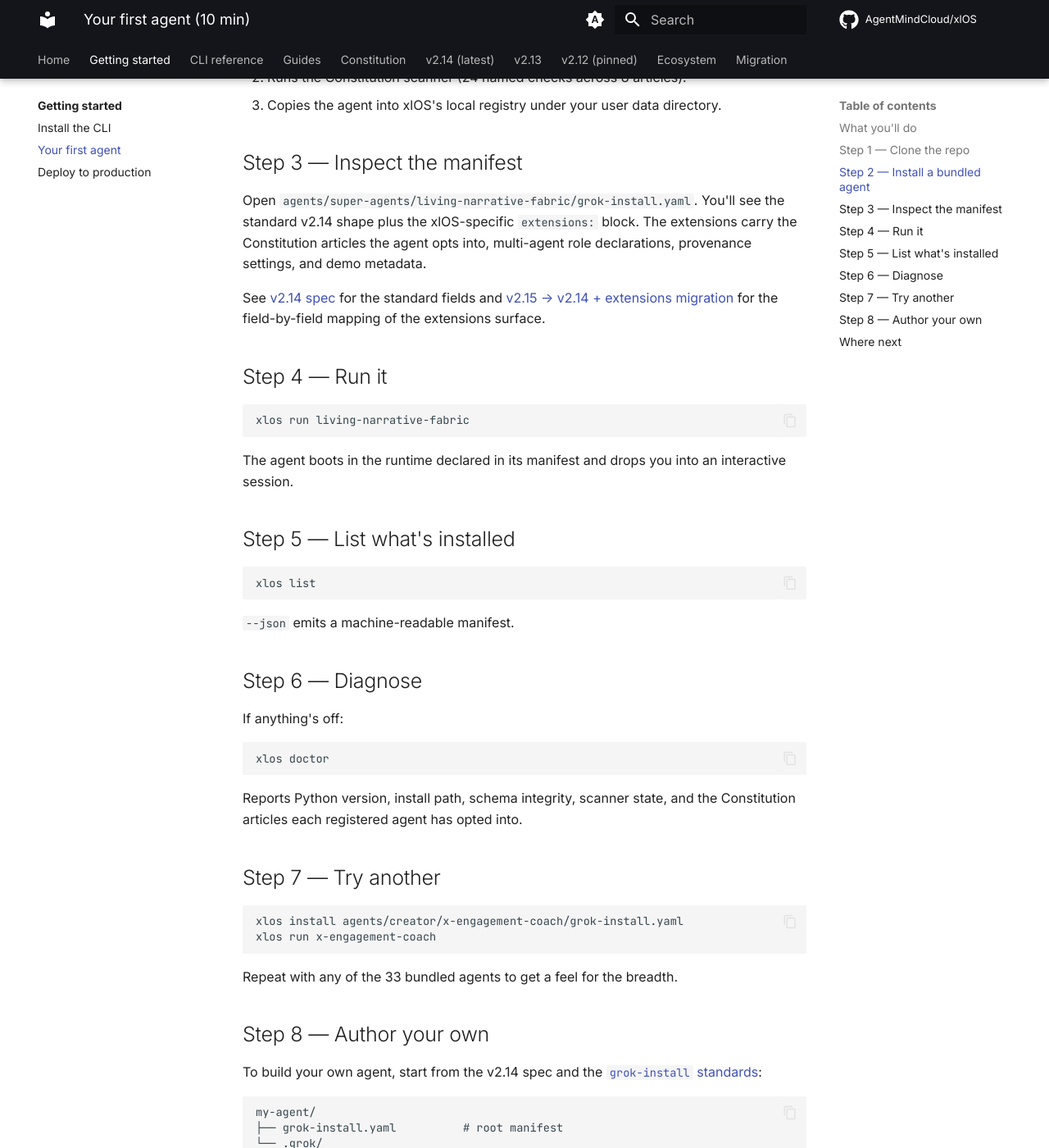
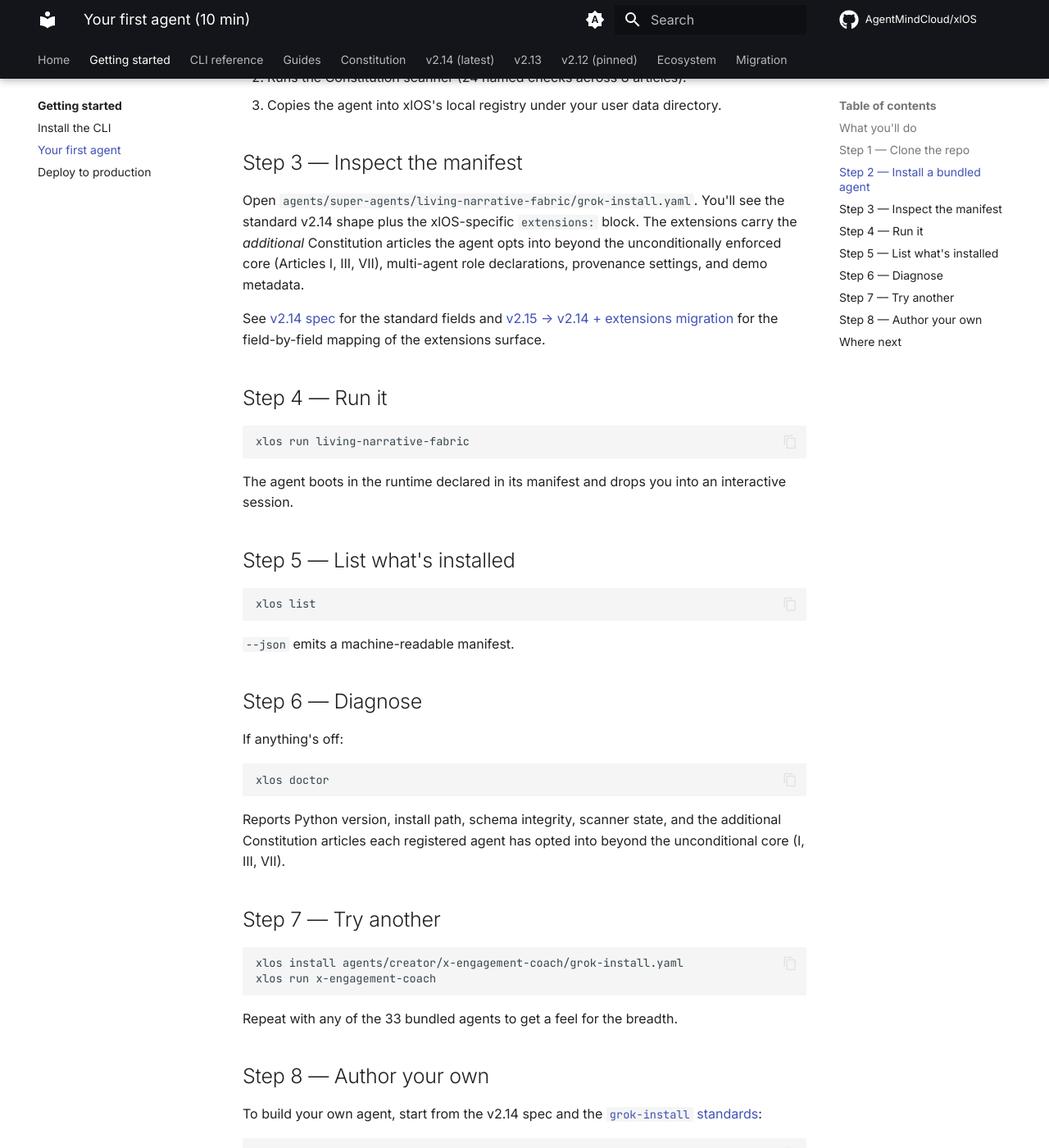
Before and after one commit to AgentMindCloud/xlOS, an MkDocs documentation site: the page built from docs/getting-started/first-agent.md, in a window 1280 px wide and 1400 px high, scrolled down 903 px. Shown: the whole window at 82% size. Built offline with MkDocs 1.6.1 and Material for MkDocs 9.7.7, drawn with Linux system fonts in a browser that asks for light colours; comment, search, counter and statistics services are not loaded.

Commit message:
docs: clarify unconditional core articles (I/III/VII) + add Security changelog entry
PR #12 closes a scanner bypass where omitting an article from
`extensions.constitution` would skip its checks. Articles I (Universal
Rules), III (Hard Refusals), and VII (Local-First & Privacy-First) are now
enforced unconditionally. This pass updates the documentation surface to
match:

- CHANGELOG.md: new Unreleased / Security entry for the closed bypass
- docs/constitution/index.md: unconditional-core callout; reword
  IV.super-agent-constitution check
- docs/getting-started/first-agent.md: "additional" articles framing in
  the install walkthrough and `xlos doctor` description
- docs/guides/x-integration.md: same framing in the install-flow scan list
- docs/migration/v215-to-v214-extensions.md: remove the now-incorrect
  "agents that do not declare extensions.constitution are skipped" line
- src/xlos/safety/constitution.md: short note at the top explaining the
  unconditional core

Documentation-only. No code, branding, or packaging changes.

https://claude.ai/code/session_01YWczjho5haQWbhtL6yN3ve

Co-authored-by: Claude <noreply@anthropic.com>

````diff
--- a/docs/getting-started/first-agent.md
+++ b/docs/getting-started/first-agent.md
@@ -47,9 +47,10 @@ This:
 
 Open `agents/super-agents/living-narrative-fabric/grok-install.yaml`.
 You'll see the standard v2.14 shape plus the xlOS-specific
-`extensions:` block. The extensions carry the Constitution articles the
-agent opts into, multi-agent role declarations, provenance settings,
-and demo metadata.
+`extensions:` block. The extensions carry the *additional* Constitution
+articles the agent opts into beyond the unconditionally enforced core
+(Articles I, III, VII), multi-agent role declarations, provenance
+settings, and demo metadata.
 
 See [v2.14 spec](../v2.14/index.md) for the standard fields and
 [v2.15 → v2.14 + extensions migration](../migration/v215-to-v214-extensions.md)
@@ -81,7 +82,8 @@ xlos doctor
 ```
 
 Reports Python version, install path, schema integrity, scanner state,
-and the Constitution articles each registered agent has opted into.
+and the additional Constitution articles each registered agent has
+opted into beyond the unconditional core (I, III, VII).
 
 ## Step 7 — Try another
 
````
Also changed, not shown: CHANGELOG.md (+14 -1 lines), docs/constitution/index.md (+8 -1 lines), docs/guides/x-integration.md (+2 -1 lines), src/xlos/safety/constitution.md (+5 -2 lines).
